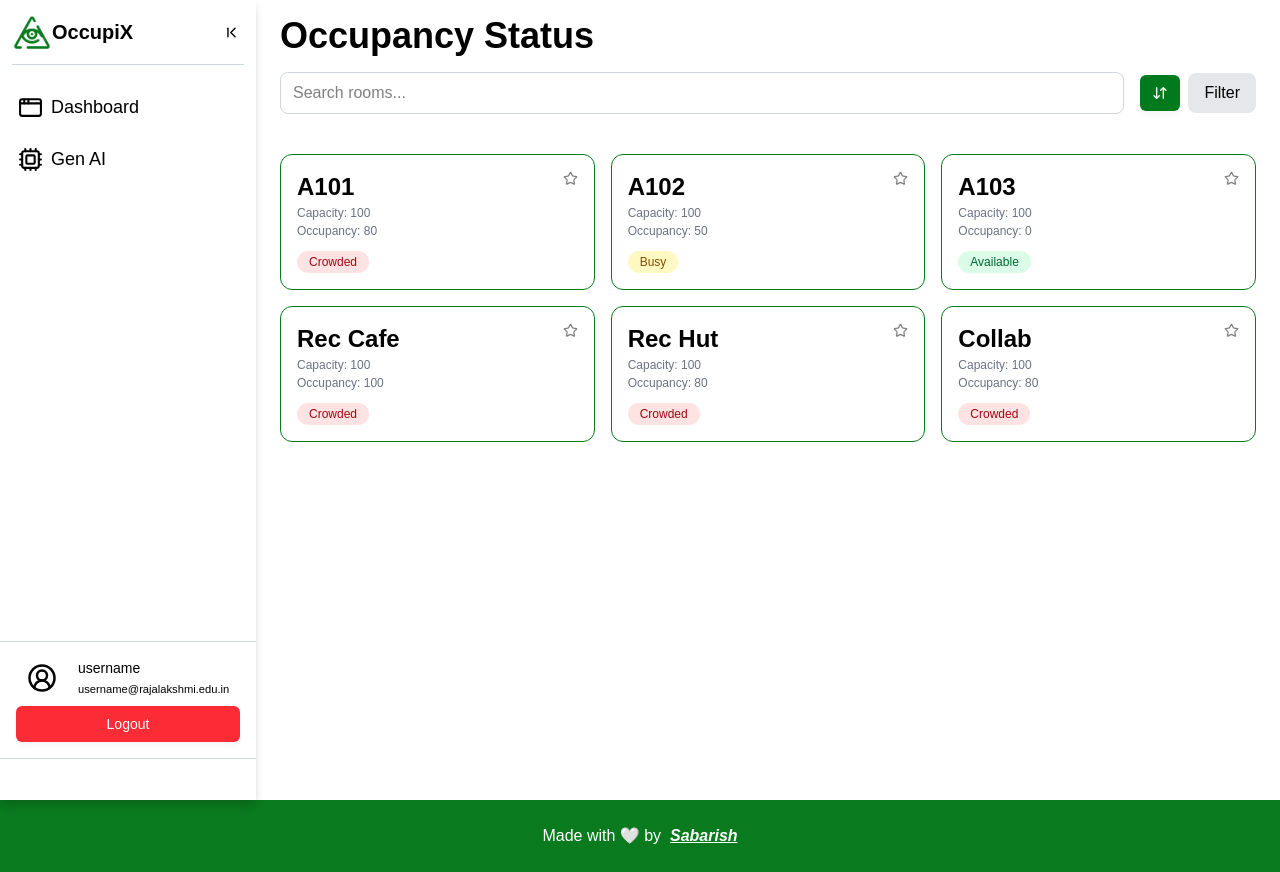
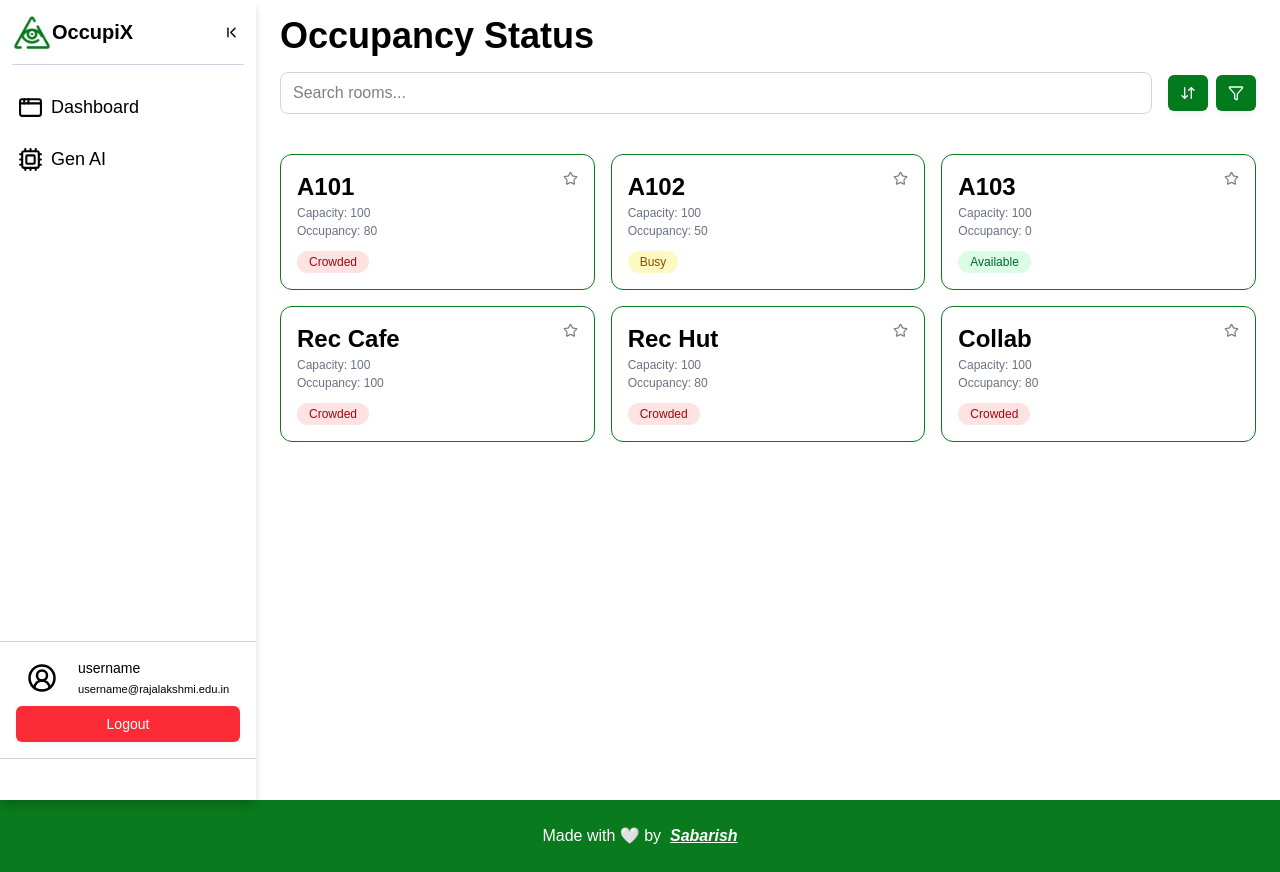
Before and after one commit to Sabarish-developer/classroom-occupancy-monitor, a React (Vite) app: page /dashboard in a window 1280 px wide. Built offline with nearby package versions, Linux system fonts and the light colour scheme; no server answers.

Commit message:
feat: add filter button component

```diff
--- /dev/null
+++ b/src/components/filter-button.jsx
@@ -0,0 +1,35 @@
+import { Button } from "./ui/button";
+import {
+  DropdownMenu,
+  DropdownMenuContent,
+  DropdownMenuLabel,
+  DropdownMenuRadioGroup,
+  DropdownMenuRadioItem,
+  DropdownMenuSeparator,
+  DropdownMenuTrigger,
+} from "./ui/dropdown-menu";
+import { Funnel } from "lucide-react";
+
+export const FilterButton = ({filterValue, setFilterValue}) => {
+
+      return (
+        <DropdownMenu>
+        <DropdownMenuTrigger asChild>
+            <Button className='bg-[#017a1e] cursor-pointer border-0'>
+                <Funnel size={25} />
+            </Button>
+        </DropdownMenuTrigger>
+        <DropdownMenuContent className="w-56">
+            <DropdownMenuLabel>Filter by</DropdownMenuLabel>
+            <DropdownMenuSeparator />
+            <DropdownMenuRadioGroup value={filterValue} onValueChange={setFilterValue}>
+            <DropdownMenuRadioItem value="favourites" className='cursor-pointer'>Favourites</DropdownMenuRadioItem>
+            <DropdownMenuRadioItem value="canteen" className='cursor-pointer'>Canteen</DropdownMenuRadioItem>
+            <DropdownMenuRadioItem value="classroom" className='cursor-pointer'>Classroom</DropdownMenuRadioItem>
+            <DropdownMenuRadioItem value="staffroom" className='cursor-pointer'>Staffroom</DropdownMenuRadioItem>
+            <DropdownMenuRadioItem value="none" className='cursor-pointer'>None</DropdownMenuRadioItem>
+            </DropdownMenuRadioGroup>
+        </DropdownMenuContent>
+        </DropdownMenu>
+  )
+}
--- a/src/pages/dashboard.jsx
+++ b/src/pages/dashboard.jsx
@@ -2,6 +2,7 @@ import Sidebar from "../components/sidebar";
 import { RoomCard } from "@/components/room-card";
 import { useState } from "react";
 import { SortButton } from "@/components/sort-button";
+import { FilterButton } from "@/components/filter-button";
 
 
 export const Dashboard = () => {
@@ -33,7 +34,7 @@ export const Dashboard = () => {
     }
 
     const [sortValue, setSortValue] = useState('none');
-
+    const [filterValue, setFilterValue] = useState('none');
 
     return (
         <div className="flex w-full">
@@ -55,7 +56,7 @@ export const Dashboard = () => {
                         />
                         <div className="flex items-center gap-2">
                         <SortButton sortValue={sortValue} setSortValue={setSortValue}/>
-                        <button className="px-4 py-2 bg-gray-200 rounded-lg">Filter</button>
+                        <FilterButton filterValue={filterValue} setFilterValue={setFilterValue} />
                         </div>
                     </div>
 
```
